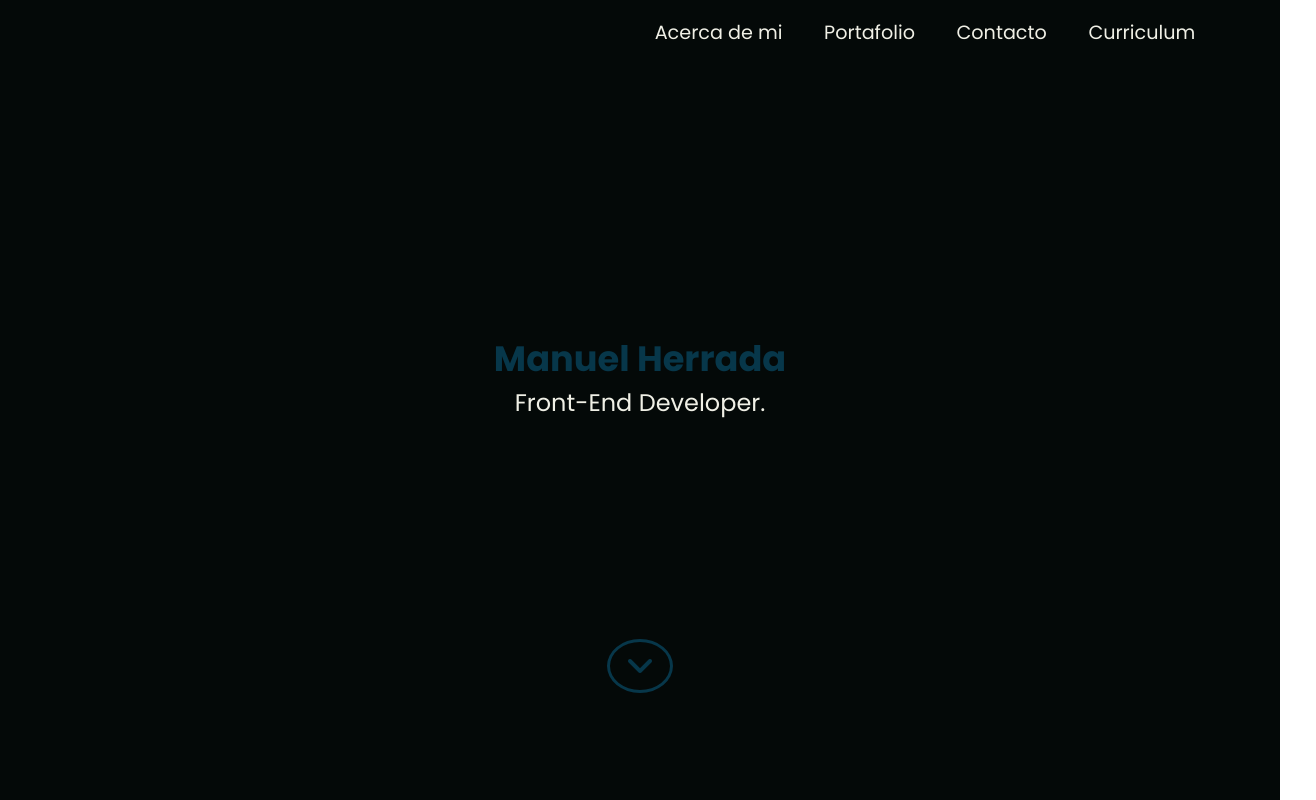
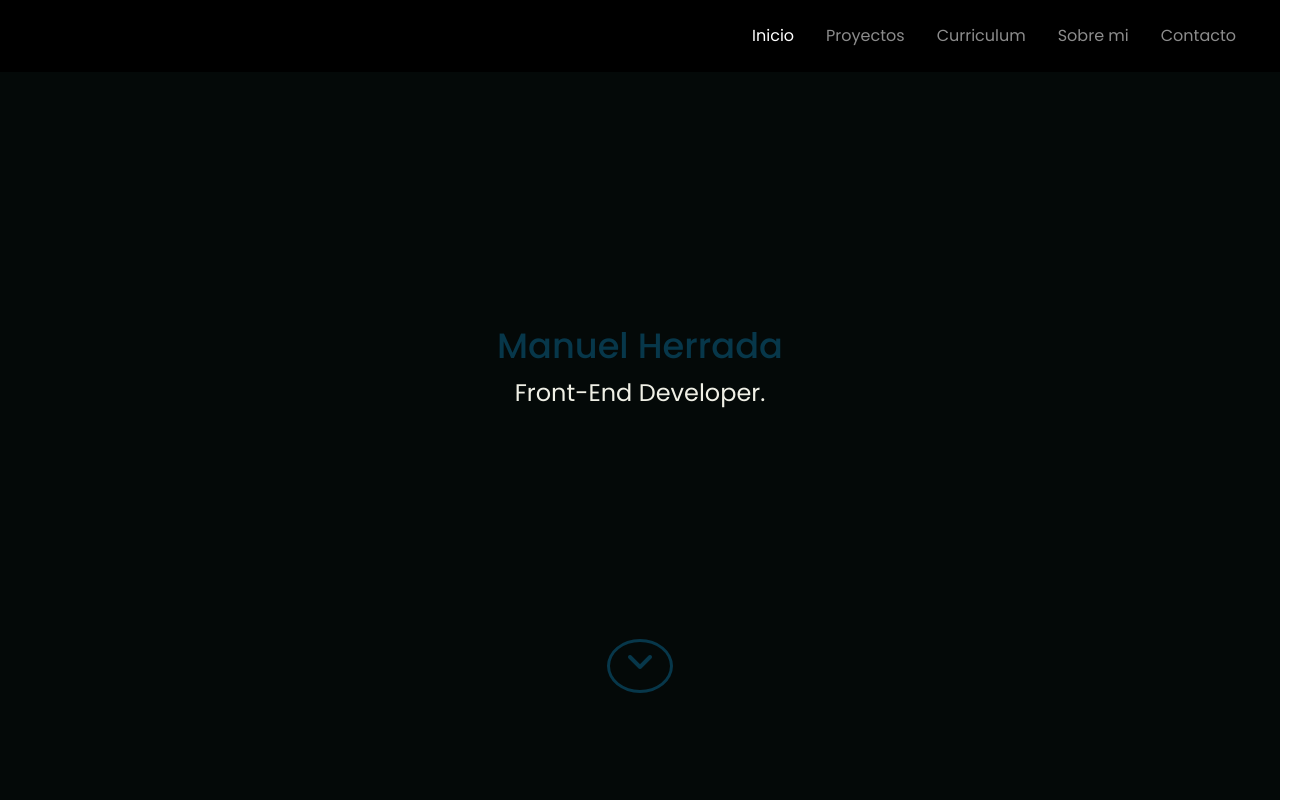
Before and after one commit to manuelherradaM/manuelherradaM.github.io, a plain HTML site: page index.html in a window 1280 px wide. Shown: the top 800 px of the page, 1316 px wide, since content can reach past the window. Drawn offline with nearby package versions, Linux system fonts and the light colour scheme.

Commit message:
Add files via upload
responsive

```diff
--- a/app.js
+++ b/app.js
@@ -1,39 +1,39 @@
-$(document).ready(function () {
-    $(window).scroll(function () {
-        // checks if window is scrolled more than 500px, adds/removes solid class
-        if ($(this).scrollTop() > 550) {
-            $('.navbar').addClass('solid');
-            $('.back-to-top').addClass('visible');
-        } else {
-            $('.navbar').removeClass('solid');
-            $('.back-to-top').removeClass('visible');
-        }
+// $(document).ready(function () {
+//     $(window).scroll(function () {
+//         // checks if window is scrolled more than 500px, adds/removes solid class
+//         if ($(this).scrollTop() > 550) {
+//             $('.navbar').addClass('solid');
+//             $('.back-to-top').addClass('visible');
+//         } else {
+//             $('.navbar').removeClass('solid');
+//             $('.back-to-top').removeClass('visible');
+//         }
 
-    });
-});
+//     });
+// });
 
 
-$(document).ready(function () {
-    // Add smooth scrolling to all links
-    $("a").on('click', function (event) {
+// $(document).ready(function () {
+//     // Add smooth scrolling to all links
+//     $("a").on('click', function (event) {
 
-        // Make sure this.hash has a value before overriding default behavior
-        if (this.hash !== "") {
-            // Prevent default anchor click behavior
-            event.preventDefault();
+//         // Make sure this.hash has a value before overriding default behavior
+//         if (this.hash !== "") {
+//             // Prevent default anchor click behavior
+//             event.preventDefault();
 
-            // Store hash
-            var hash = this.hash;
+//             // Store hash
+//             var hash = this.hash;
 
-            // Using jQuery's animate() method to add smooth page scroll
-            // The optional number (800) specifies the number of milliseconds it takes to scroll to the specified area
-            $('html, body').animate({
-                scrollTop: $(hash).offset().top
-            }, 800, function () {
+//             // Using jQuery's animate() method to add smooth page scroll
+//             // The optional number (800) specifies the number of milliseconds it takes to scroll to the specified area
+//             $('html, body').animate({
+//                 scrollTop: $(hash).offset().top
+//             }, 800, function () {
 
-                // Add hash (#) to URL when done scrolling (default click behavior)
-                window.location.hash = hash;
-            });
-        } // End if
-    });
-});
+//                 // Add hash (#) to URL when done scrolling (default click behavior)
+//                 window.location.hash = hash;
+//             });
+//         } // End if
+//     });
+// });
--- a/index.html
+++ b/index.html
@@ -4,35 +4,57 @@
     <meta http-equiv="X-UA-Compatible" content="IE=edge" />
     <meta name="viewport" content="width=device-width, initial-scale=1.0" />
     <title>Portafolio</title>
+    <link href="https://cdn.jsdelivr.net/npm/bootstrap@5.0.2/dist/css/bootstrap.min.css" rel="stylesheet" integrity="sha384-EVSTQN3/azprG1Anm3QDgpJLIm9Nao0Yz1ztcQTwFspd3yD65VohhpuuCOmLASjC" crossorigin="anonymous">
     <link rel="stylesheet" href="style.css" />
     <link href="https://unpkg.com/aos@2.3.1/dist/aos.css" rel="stylesheet">
+    <script src="app.js"></script>
 
     <script
-      src="https://kit.fontawesome.com/66aa7c98b3.js"
+      src="https://code.jquery.com/jquery-3.6.0.min.js"
+      integrity="sha256-/xUj+3OJU5yExlq6GSYGSHk7tPXikynS7ogEvDej/m4="
       crossorigin="anonymous"
     ></script>
     <script
-      src="https://code.jquery.com/jquery-3.6.0.min.js"
-      integrity="sha256-/xUj+3OJU5yExlq6GSYGSHk7tPXikynS7ogEvDej/m4="
+      src="https://kit.fontawesome.com/66aa7c98b3.js"
       crossorigin="anonymous"
     ></script>
   </head>
 
   <body>
     <header class="header">
-      <nav class="navbar">
-        <div class="navbar-container container">
-          <div>
-            <h1 class="navbar-brand">Manuel Herrada</h1>
+      <nav class="navbar navbar-expand-lg navbar-dark bg-dark p-3">
+        <div class="container-fluid">
+          <a class="navbar-brand" href="#">Manuel Herrada</a>
+          <button class="navbar-toggler" type="button" data-bs-toggle="collapse" data-bs-target="#navbarNavDropdown" aria-controls="navbarNavDropdown" aria-expanded="false" aria-label="Toggle navigation">
+            <span class="navbar-toggler-icon"></span>
+          </button>
+
+          <div class=" collapse navbar-collapse" id="navbarNavDropdown">
+            <ul class="navbar-nav ms-auto ">
+              <li class="nav-item">
+                <a class="nav-link mx-2 active" aria-current="page" href="#">Inicio</a>
+              </li>
+              <li class="nav-item">
+                <a class="nav-link mx-2" href="#my-works">Proyectos</a>
+              </li>
+              <li class="nav-item">
+                <a class="nav-link mx-2" href="https://drive.google.com/file/d/1vylJe0qaZlD0xTZO3inT__yf9XprRUmd/view">Curriculum</a>
+              </li>
+              <li class="nav-item">
+                <a class="nav-link mx-2" href="#about">Sobre mi</a>
+              </li>
+              <li class="nav-item dropdown">
+                <li class="nav-item">
+                  <a class="nav-link mx-2" href="#contact-me">Contacto</a>
+                </li>
+                <li class="nav-item dropdown">
+
+
+              </li>
+            </ul>
           </div>
-          <ul class="menu-items">
-            <li><a href="#about">Acerca de mi</a></li>
-            <li><a href="#my-works">Portafolio</a></li>
-            <li><a href="#contact-me">Contacto</a></li>
-            <li><a href="https://drive.google.com/file/d/1vylJe0qaZlD0xTZO3inT__yf9XprRUmd/view?usp=drive_link">Curriculum</a></li>
-          </ul>
         </div>
-      </nav>
+        </nav>
       <div class="home-content" id="home-page">
         <div class="name">
           <h1>Manuel Herrada</h1>
@@ -219,6 +241,7 @@
     <script src="app.js"></script>
     <script src="https://ajax.googleapis.com/ajax/libs/jquery/3.3.1/jquery.min.js"></script>
     <script src="https://unpkg.com/aos@2.3.1/dist/aos.js"></script>
+    <script src="https://cdn.jsdelivr.net/npm/bootstrap@5.0.2/dist/js/bootstrap.bundle.min.js" integrity="sha384-MrcW6ZMFYlzcLA8Nl+NtUVF0sA7MsXsP1UyJoMp4YLEuNSfAP+JcXn/tWtIaxVXM" crossorigin="anonymous"></script>
     <script>
       AOS.init({
         duration: 1500
--- a/style.css
+++ b/style.css
@@ -1,6 +1,7 @@
 @import url("https://fonts.googleapis.com/css2?family=Poppins:ital,wght@0,100;0,200;0,300;0,400;0,500;0,600;0,700;0,800;0,900;1,100;1,200;1,300;1,400;1,500;1,600;1,700;1,800;1,900&display=swap");
 
 * {
+  overflow-x: hidden;
   margin: 0;
   padding: 0;
   box-sizing: border-box;
@@ -8,9 +9,11 @@
 
 body {
   font-family: "Poppins", sans-serif;
-  overflow-X: hidden;
+
 }
-
+.bg-dark{
+  background-color: black!important;
+}
 header {
   background-color: #040908;
   height: 100vh;
@@ -21,7 +24,9 @@ header {
   width: 90%;
   margin: auto;
 }
-
+p{
+  font-size: 20vw;
+}
 /* ////........Navbar.......//// */
 
 .navbar {
@@ -74,7 +79,9 @@ header {
   width: 100%;
   text-align: center;
 }
-
+h1{
+  overflow-y: hidden;
+}
 .home-content .name h1 {
   font-size: 2.2rem;
   text-align: center;
@@ -89,6 +96,7 @@ header {
   position: absolute;
   bottom: 10%;
   left: 50%;
+  overflow-y: hidden;
   transform: translate(-50%, -50%);
   font-size: 2rem;
   border: 3px solid #07374a;
@@ -255,12 +263,12 @@ header {
   content: "50%";
 }
 
-.navbar.solid {
+/* .navbar.solid {
   background-color: #07374a;
   transition: background-color 1s ease 0s;
   box-shadow: 0 0 4px rgb(7 55 74 / 20%);
   z-index: 500;
-}
+} */
 
 .navbar.solid .navbar-brand {
   display: inline-block;
@@ -333,7 +341,9 @@ header {
   font-size: 1.5rem;
   color: #07374a;
 }
-
+h2{
+  overflow-y: hidden;
+}
 .proj-1 .proj1-details h2 {
   font-size: 2rem;
   color: #07374a;
@@ -481,6 +491,7 @@ header {
 .contact-content {
   position: absolute;
   top: 50%;
+  overflow-y: hidden;
   left: 50%;
   transform: translate(-50%, -50%);
   text-align: center;
```
